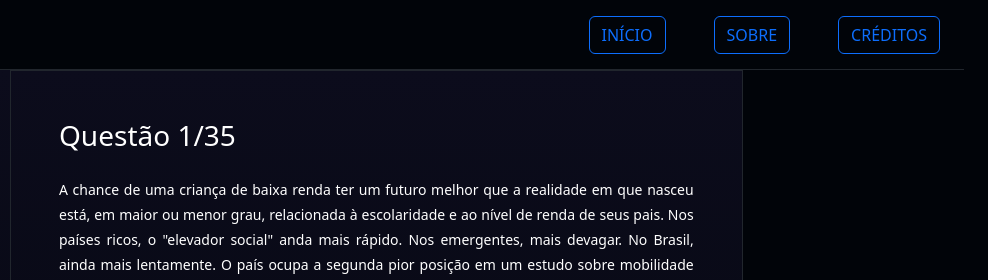
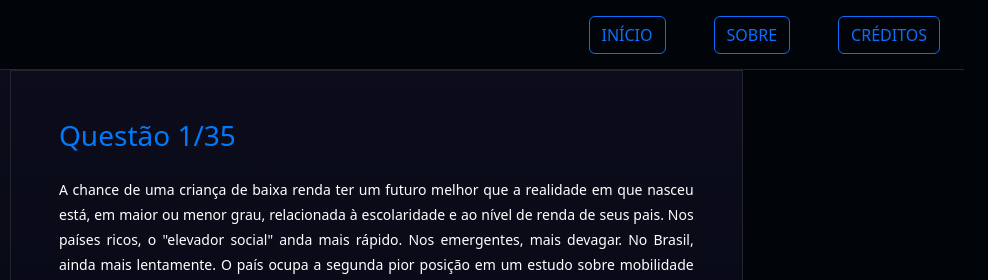
Before and after one commit to kevin-ribeiro/pmi-enad2021, a website: page questoes/q1.html in a window 1280 px wide. Shown: the top 280 px of the page, 292-1280 px from the left. Drawn offline with nearby package versions, Linux system fonts and the light colour scheme.

Commit message:
Update cor h1

```diff
--- a/questoes/style.css
+++ b/questoes/style.css
@@ -49,6 +49,10 @@ main {
     box-sizing: border-box;
     padding: 20px;
     overflow-y: scroll;
+}
+
+main > h1 {
+    color: #007afc;
 }
 
 .legendtext {
```
